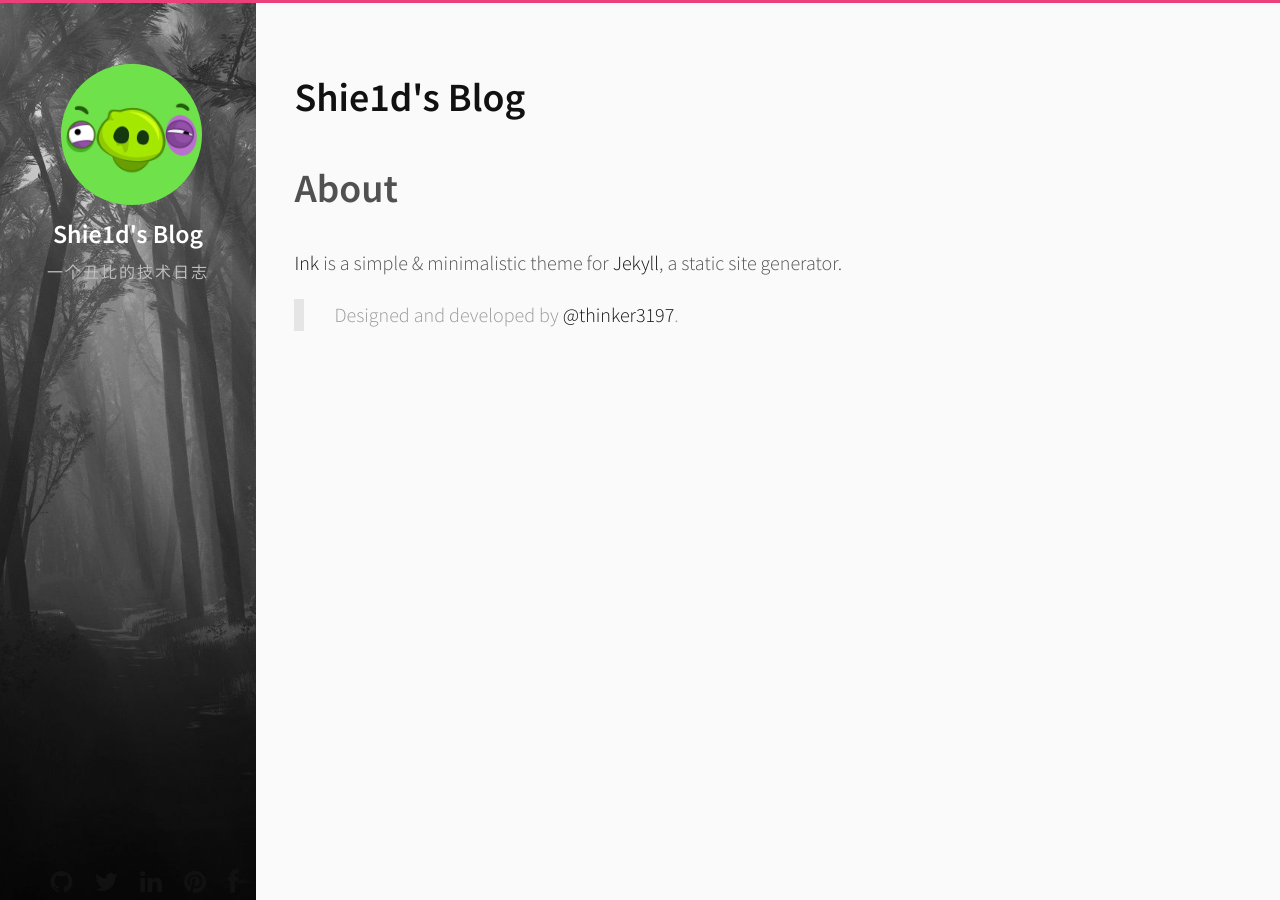
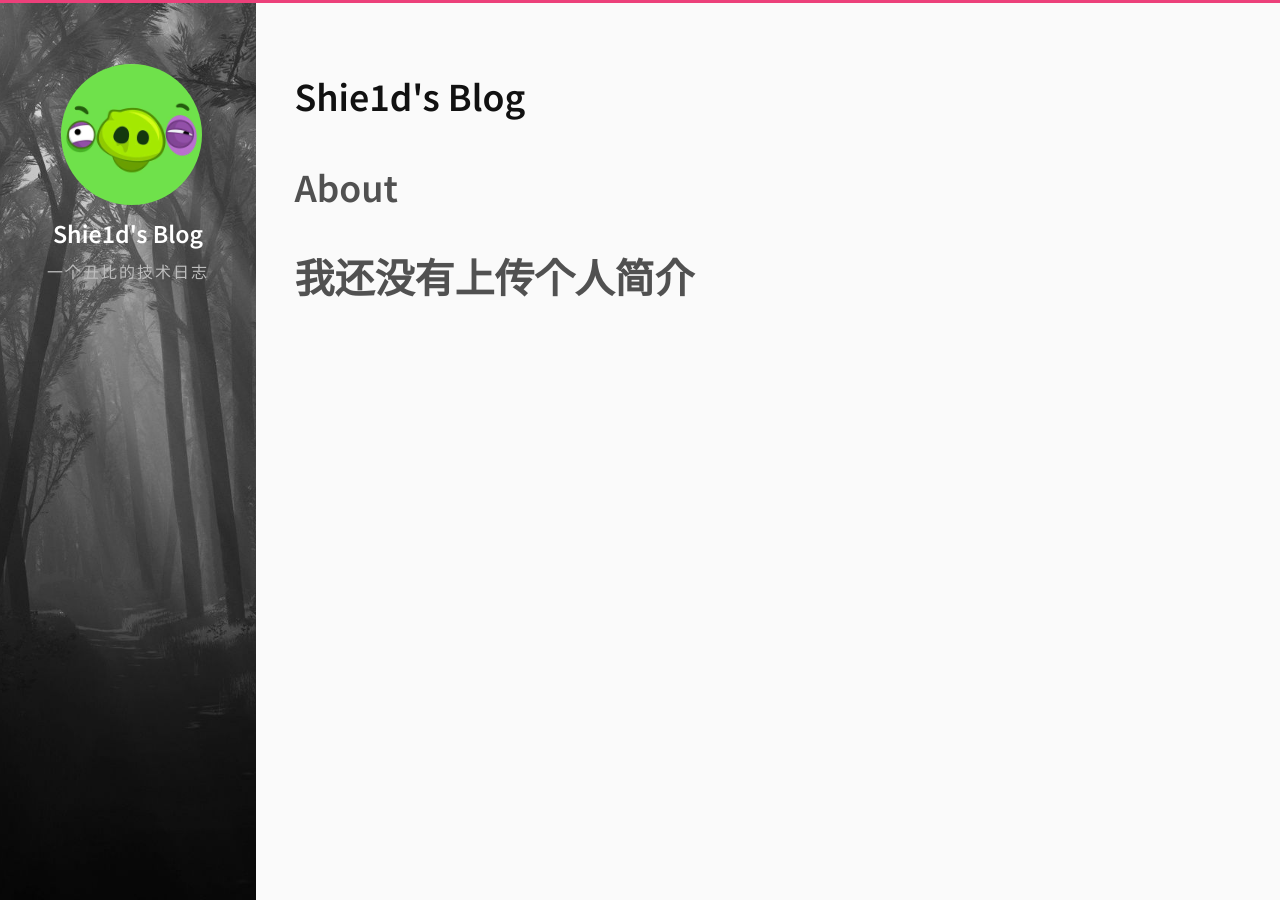
Before and after one commit to ShieldShen/Shie1dBlog, a Jekyll site: the page built from about.md, in a window 1280 px wide. Built offline with Jekyll 4.4.1, drawn with Linux system fonts in a browser that asks for light colours.

Commit message:
再也不改了

```diff
--- a/_layouts/default.html
+++ b/_layouts/default.html
@@ -8,30 +8,30 @@
         <img src="/resources/img/avatar.jpg" class="img-circle" />
         <h3>{{ site.name }}</h3>
         <p>{{ site.description }}</p>
-        <div class="social" align="center">
-            {% if site.github %}
-            <a class="github" type="button" href="http://github.com/{{ site.github }}">
-                <i class="fa fa-github"></i>
-            </a>
-            {% endif %}
-            {% if site.twitter %}
-            <a type="button" href="http://twitter.com/{{ site.twitter }}">
-                <i class="fa fa-twitter"></i>
-            </a>
-            {% endif %} {% if site.linkedin %}
-            <a type="button" href="http://linkedin.com/in/{{ site.linkedin }}">
-                <i class="fa fa-linkedin"></i>
-            </a>
-            {% endif %} {% if site.pinterest %}
-            <a type="button" href="http://pinterest.com/{{ site.pinterest }}">
-                <i class="fa fa-pinterest"></i>
-            </a>
-            {% endif %} {% if site.facebook %}
-            <a type="button" href="http://facebook.com/{{ site.facebook }}">
-                <i class="fa fa-facebook"></i>
-            </a>
-            {% endif %}
-        </div>
+        <!--<div class="social" align="center">-->
+            <!--{% if site.github %}-->
+            <!--<a class="github" type="button" href="http://github.com/{{ site.github }}">-->
+                <!--<i class="fa fa-github"></i>-->
+            <!--</a>-->
+            <!--{% endif %}-->
+            <!--{% if site.twitter %}-->
+            <!--<a type="button" href="http://twitter.com/{{ site.twitter }}">-->
+                <!--<i class="fa fa-twitter"></i>-->
+            <!--</a>-->
+            <!--{% endif %} {% if site.linkedin %}-->
+            <!--<a type="button" href="http://linkedin.com/in/{{ site.linkedin }}">-->
+                <!--<i class="fa fa-linkedin"></i>-->
+            <!--</a>-->
+            <!--{% endif %} {% if site.pinterest %}-->
+            <!--<a type="button" href="http://pinterest.com/{{ site.pinterest }}">-->
+                <!--<i class="fa fa-pinterest"></i>-->
+            <!--</a>-->
+            <!--{% endif %} {% if site.facebook %}-->
+            <!--<a type="button" href="http://facebook.com/{{ site.facebook }}">-->
+                <!--<i class="fa fa-facebook"></i>-->
+            <!--</a>-->
+            <!--{% endif %}-->
+        <!--</div>-->
     </div>
     <div class="posts">
         {{ content }}
--- a/about.md
+++ b/about.md
@@ -3,6 +3,5 @@ title: About
 permalink: /about/
 ---
 
-<p class="heavy-title"><a href="http://github.com/thinker3197/Ink">Ink</a> is a simple & minimalistic theme for <a href="http://jekyllrb.com">Jekyll</a>, a static site generator.</p>
-
->Designed and developed by [@thinker3197](https://github.com/thinker3197).
+我还没有上传个人简介
+========
```
